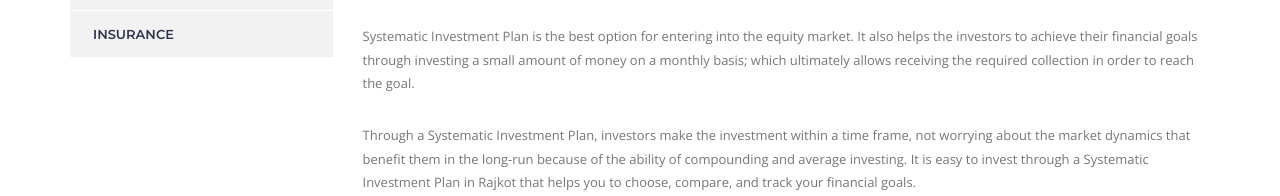
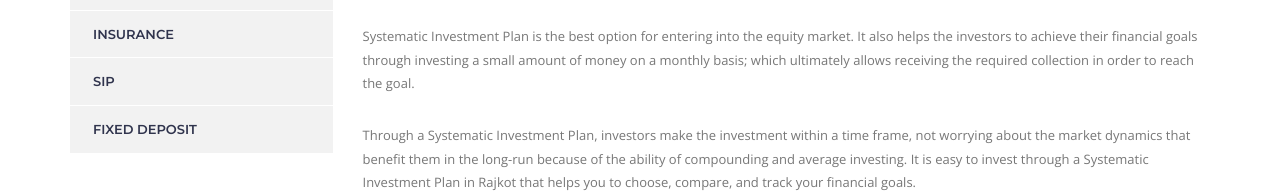
Before and after one commit to kkcredible/kkcredible.github.io, a website: page sip-planning-service.html in a window 1280 px wide. Shown: the part 604-800 px from the top of the page. Drawn offline with nearby package versions, Linux system fonts and the light colour scheme; files whose address does not match are found by name.

Commit message:
Update sip-planning-service.html

```diff
--- a/sip-planning-service.html
+++ b/sip-planning-service.html
@@ -309,6 +309,16 @@
                                     <a href="insurance.html" title="Insurance">
                                         Insurance
                                     </a>
+				<li>
+                                    <a href="sip-planning-service.html" title="SIP">
+                                        SIP
+                                    </a>
+                                </li>
+				<li>
+                                    <a href="fixed-deposit.html" title="Fixed Deposit">
+                                        Fixed Deposit
+                                    </a>
+                                </li>
                                 </li>
                             </ul>
                         </div>
```
